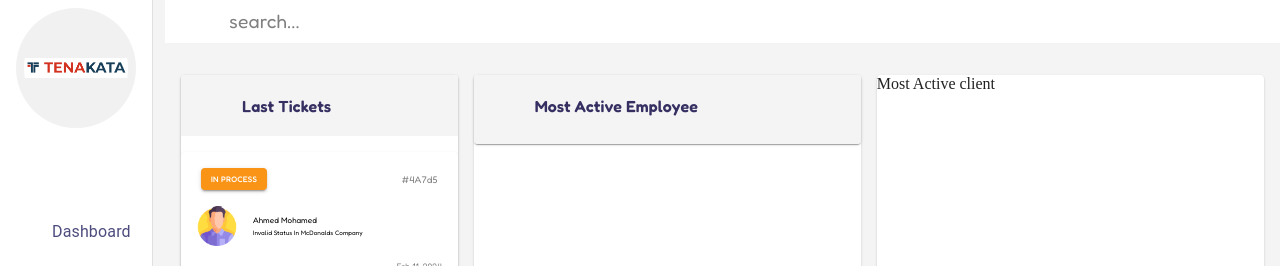
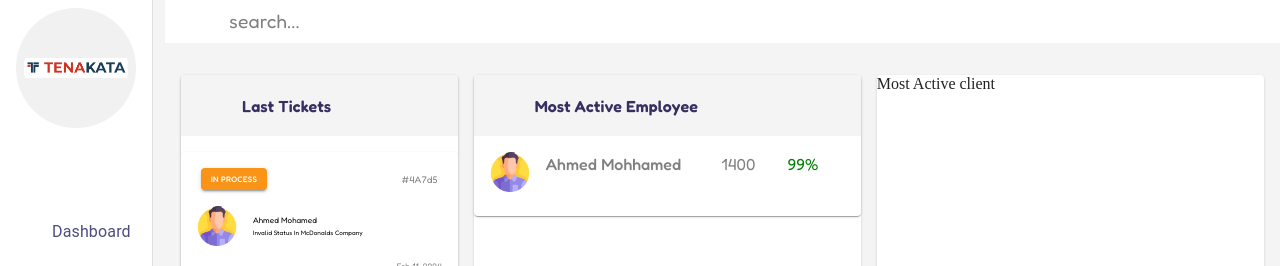
Before and after one commit to Naominm/ticket-management-system-frontend, a React (Vite) app: page /dashboard in a window 1280 px wide. Shown: the top 266 px of the page. Built offline with nearby package versions, Linux system fonts and the light colour scheme; some icons are missing.

Commit message:
Feat: Build the most active employee card

```diff
--- a/src/pages/dashboard.tsx
+++ b/src/pages/dashboard.tsx
@@ -12,6 +12,7 @@ import SearchComponent from "../components/searchComponent";
 import MapsHomeWorkIcon from "@mui/icons-material/MapsHomeWork";
 import CardBodyComponent from "../components/cardBodyComponent";
 import PersonIcon from "@mui/icons-material/Person";
+import manAvatar from "../assets/man.png";
 export default function DashboardPage() {
   return (
     <Box sx={{ display: "flex", bgcolor: "#f4f4f4", minHeight: "100vh" }}>
@@ -157,6 +158,51 @@ export default function DashboardPage() {
                         <PersonIcon />
                       </IconButton>
                     </CardContent>
+                    <CardContent
+                      sx={{ display: "flex", width: "100%", gap: 5 }}
+                    >
+                      <Box sx={{ display: "flex", gap: 2 }}>
+                        <Box
+                          component={"img"}
+                          sx={{ width: "40px" }}
+                          src={manAvatar}
+                        />
+                        <Typography
+                          variant="h6"
+                          sx={{
+                            fontSize: "1rem",
+                            fontFamily: "var(--primary-font)",
+                            color: "gray",
+                          }}
+                        >
+                          Ahmed Mohhamed
+                        </Typography>
+                      </Box>
+                      <Box sx={{ display: "flex", gap: 4 }}>
+                        <Typography
+                          variant="h6"
+                          sx={{
+                            fontFamily: "var(--primary-font)",
+                            color: "gray",
+                            fontSize: "1rem",
+                            fontWeight: 400,
+                          }}
+                        >
+                          1400
+                        </Typography>
+                        <Typography
+                          variant="h6"
+                          sx={{
+                            fontFamily: "var(--primary-font)",
+                            fontSize: "1rem",
+                            color: "green",
+                            fontWeight: 400,
+                          }}
+                        >
+                          99%
+                        </Typography>
+                      </Box>
+                    </CardContent>
                   </Card>
                 </Box>
                 <Box
```
